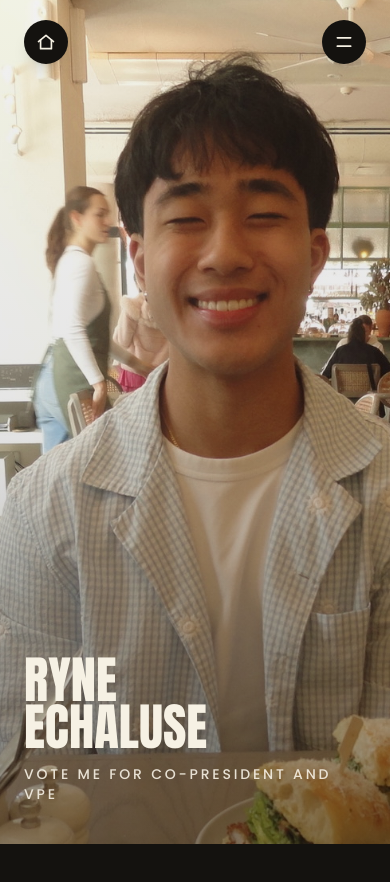
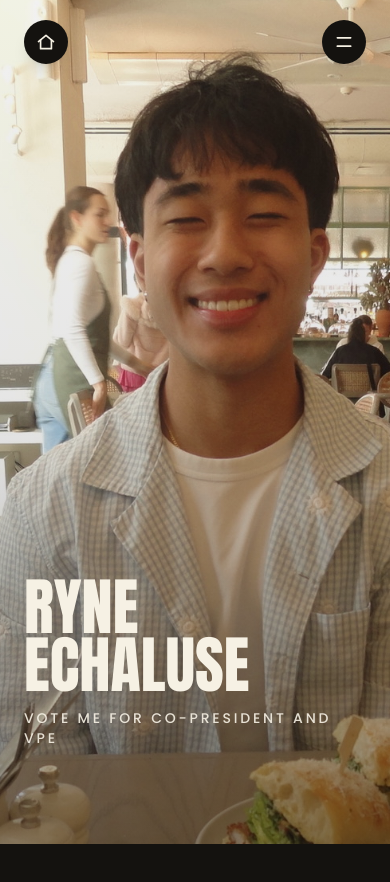
Before and after one commit to rjchls/CSESoc-Exec-Website, a React (Vite) app: page / in a window 390 px wide. Shown: the top 882 px of the page. Built offline with nearby package versions, Linux system fonts and the light colour scheme.

Commit message:
Made changes to landing page

```diff
--- a/src/components/Hero.tsx
+++ b/src/components/Hero.tsx
@@ -49,10 +49,10 @@ export default function Hero({ wrapperRef, progress, pin }: HeroProps) {
             style={{ opacity: 0.55 + progress * 0.45 }}
           />
 
-          <div className="relative z-10 w-full px-6 pb-10 sm:px-10 sm:pb-14">
+          <div className="relative z-10 w-full px-6 pb-24 sm:px-10 sm:pb-14">
             <h1 className="font-display leading-[0.85] text-paper uppercase">
-              <span className="mb-[0.08em] block text-[clamp(3rem,13vw,10rem)]">Ryne</span>
-              <span className="block text-[clamp(3rem,13vw,10rem)]">Echaluse</span>
+              <span className="mb-[0.08em] block text-[clamp(3.5rem,16vw,10rem)] sm:text-[clamp(3rem,13vw,10rem)]">Ryne</span>
+              <span className="block text-[clamp(3.5rem,16vw,10rem)] sm:text-[clamp(3rem,13vw,10rem)]">Echaluse</span>
             </h1>
             <p className="mt-4 font-body text-sm font-medium tracking-[0.2em] text-paper/90 uppercase sm:text-base">
               <Typewriter text="Vote me for Co-President and VPE" />
```
